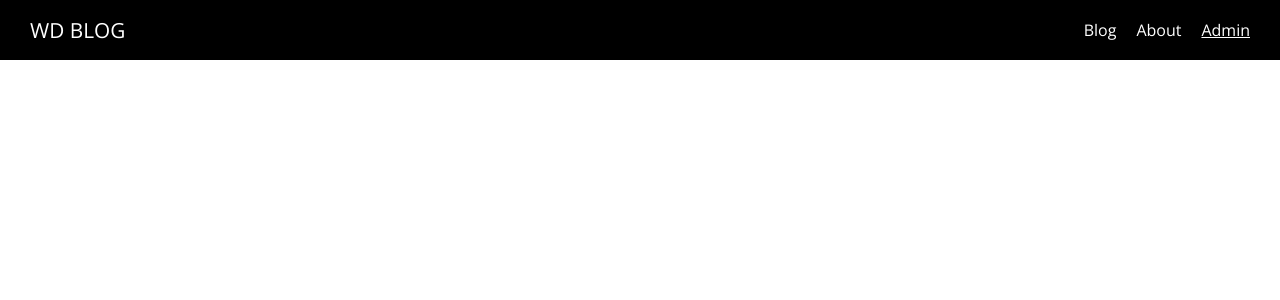
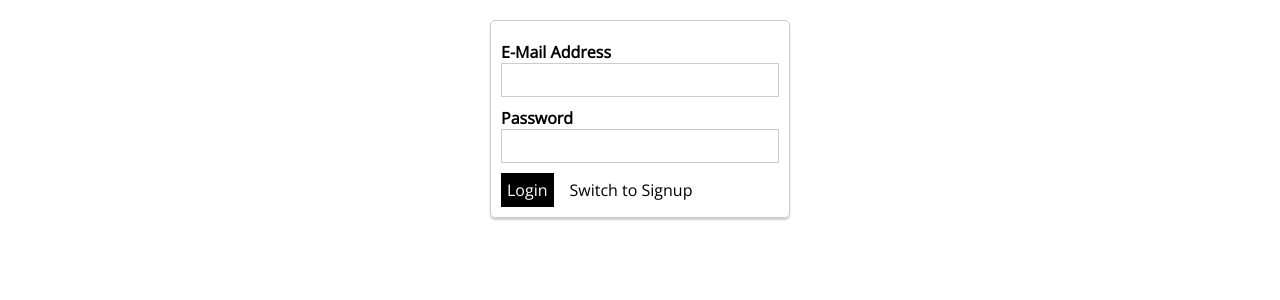
Before and after one commit to stephangriesel/learning-vuejs, a Nuxt app in the folder Projects/vue-blog/: page /admin/auth in a window 1280 px wide. Shown: the top 300 px of the page. Built offline with nearby package versions, Linux system fonts and the light colour scheme.

Commit message:
add auth page

```diff
--- a/Projects/vue-blog/pages/admin/auth/index.vue
+++ b/Projects/vue-blog/pages/admin/auth/index.vue
@@ -0,0 +1,53 @@
+<template>
+  <div class="admin-auth-page">
+    <div class="auth-container">
+      <form>
+        <AppControlInput type="email">E-Mail Address</AppControlInput>
+        <AppControlInput type="password">Password</AppControlInput>
+        <AppButton type="submit">{{ isLogin ? "Login" : "Sign Up" }}</AppButton>
+        <AppButton
+          type="button"
+          btn-style="inverted"
+          style="margin-left: 10px"
+          @click="isLogin = !isLogin"
+          >Switch to {{ isLogin ? "Signup" : "Login" }}</AppButton
+        >
+      </form>
+    </div>
+  </div>
+</template>
+
+<script>
+import AppControlInput from "@/components/UI/AppControlInput";
+import AppButton from "@/components/UI/AppButton";
+
+export default {
+  name: "AdminAuthPage",
+  layout: "admin",
+  components: {
+    AppControlInput,
+    AppButton
+  },
+  data() {
+    return {
+      isLogin: true
+    };
+  }
+};
+</script>
+
+<style scoped>
+.admin-auth-page {
+  padding: 20px;
+}
+
+.auth-container {
+  border: 1px solid #ccc;
+  border-radius: 5px;
+  box-shadow: 0 2px 2px #ccc;
+  width: 300px;
+  margin: auto;
+  padding: 10px;
+  box-sizing: border-box;
+}
+</style>
--- a/Projects/vue-blog/pages/admin/index.vue
+++ b/Projects/vue-blog/pages/admin/index.vue
@@ -1,7 +1,9 @@
 <template>
   <div class="admin-page">
     <section class="new-post">
-      <button @click="$router.push('/admin/new-post')">Create Post</button>
+      <AppButton @click="$router.push('/admin/new-post')"
+        >Create Post</AppButton
+      >
     </section>
     <section class="existing-posts">
       <h1>Existing Posts</h1>
@@ -12,9 +14,11 @@
 
 <script>
 import PostList from "~/components/posts/PostList";
+import AppButton from "~/components/UI/AppButton.vue";
 export default {
   components: {
-    PostList
+    PostList,
+    AppButton
   }
 };
 </script>
```
